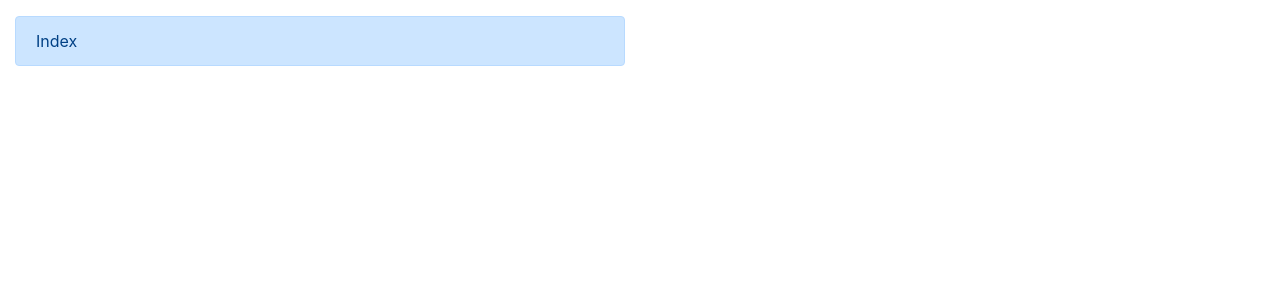
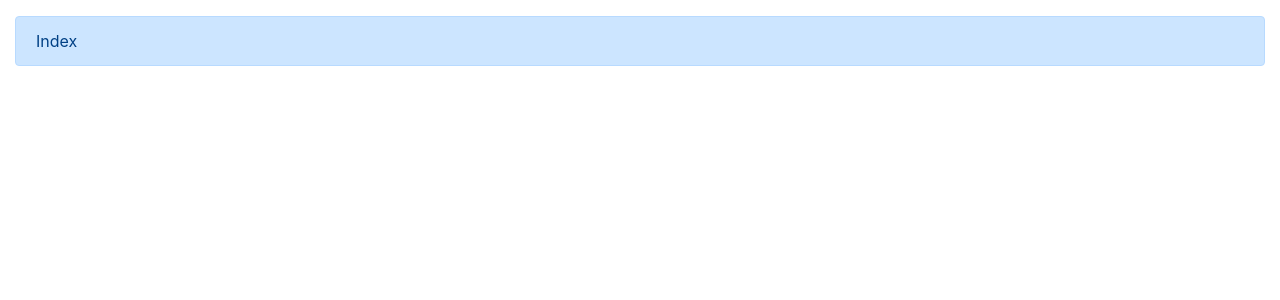
Before and after one commit to ChrisMuga/react-learning, a React (Create React App) app: page / in a window 1280 px wide. Shown: the top 300 px of the page. Built offline with nearby package versions, Linux system fonts and the light colour scheme.

Commit message:
trim down presentational component

```diff
--- /dev/null
+++ b/src/config.js
@@ -0,0 +1,3 @@
+const API_ENDPOINTS = {
+	USERS: "https://jsonplaceholder.typicode.com/users"
+}
--- a/src/pages/Title.jsx
+++ b/src/pages/Title.jsx
@@ -2,13 +2,7 @@ import React from "react"
 
 function Title(props) {
 	const { name } = props
-	return (
-		<div className="row">
-			<div className="col-md-6">
-				<div className="alert alert-primary">{name}</div>
-			</div>
-		</div>
-	)
+	return <div className="alert alert-primary">{name}</div>
 }
 
 export default Title
```
